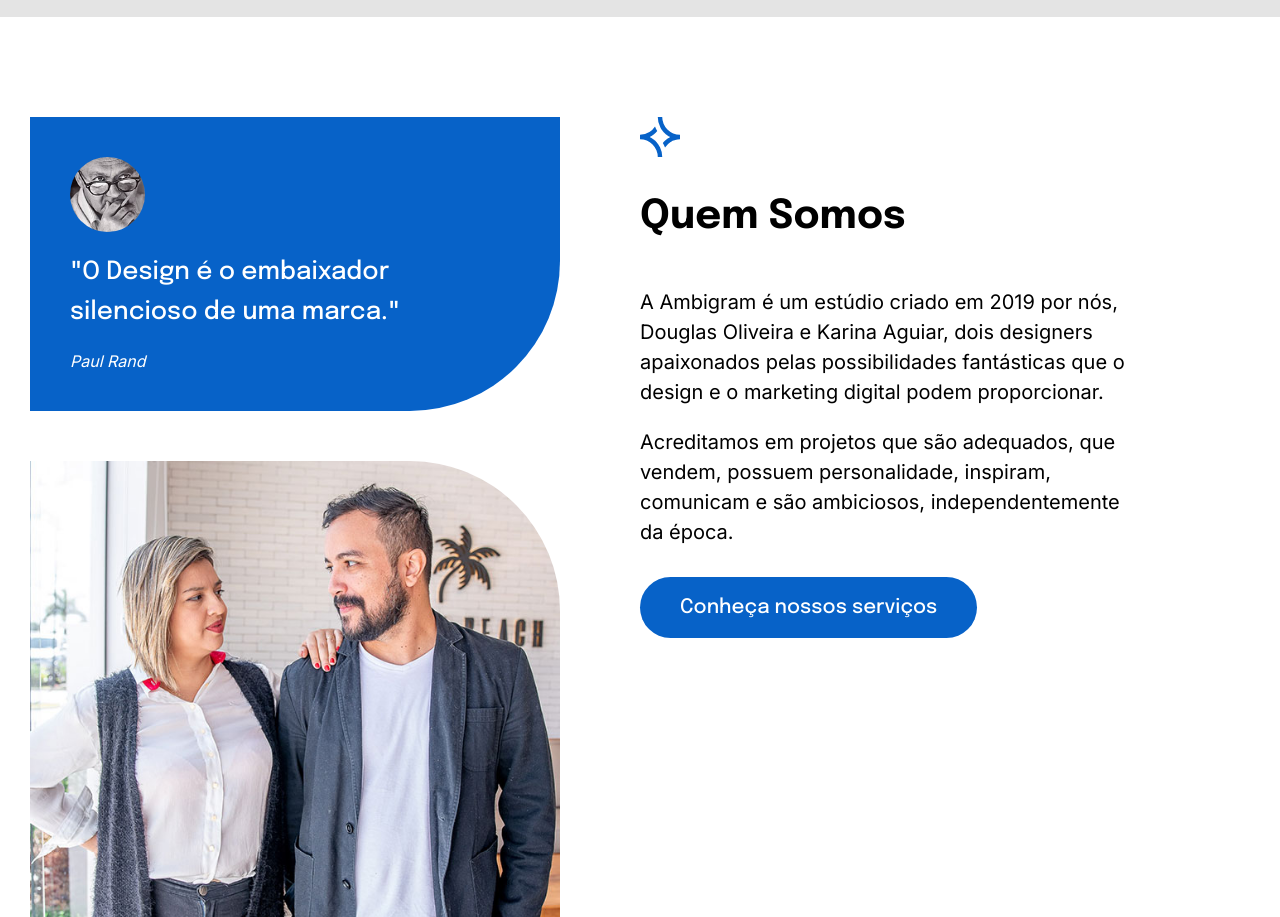
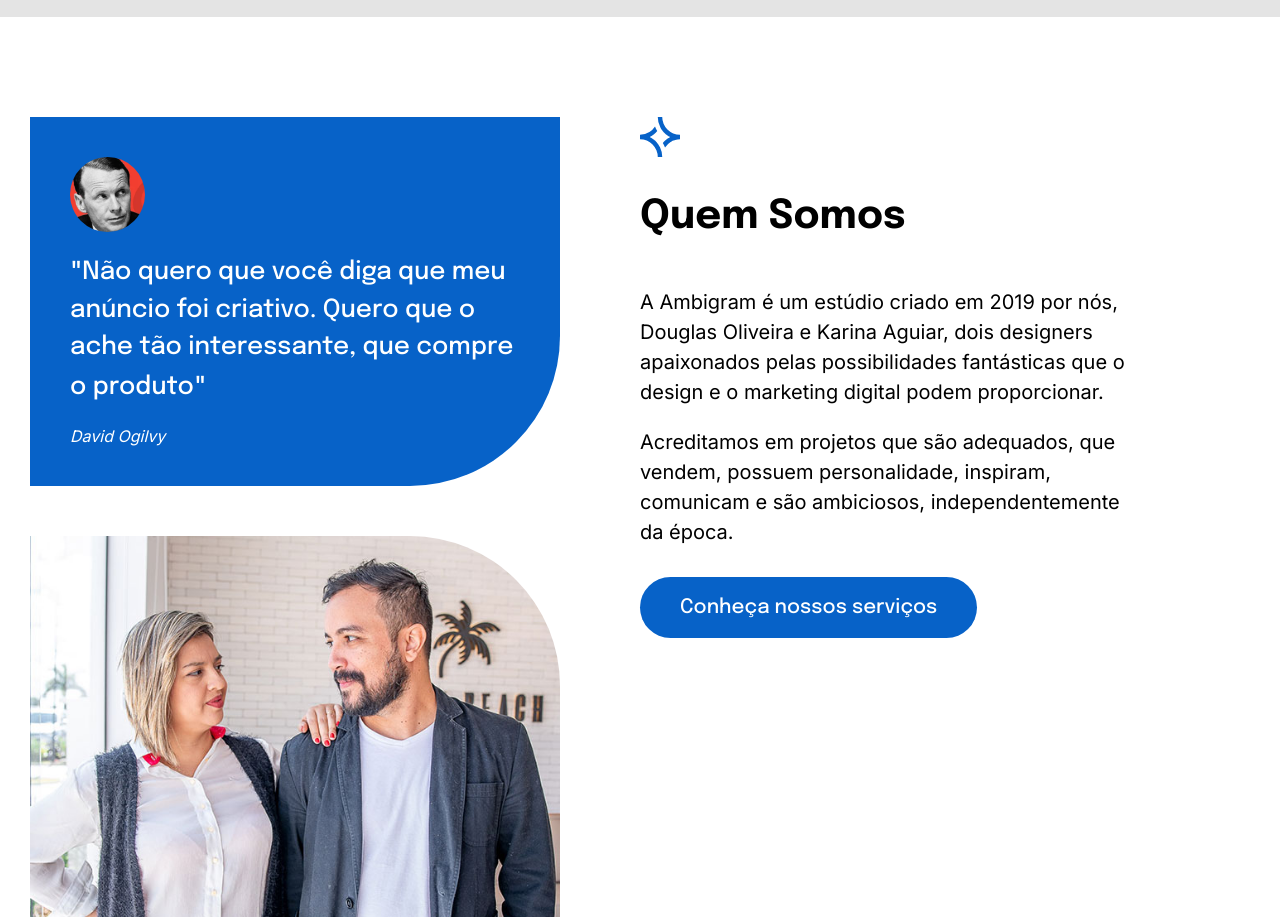
Before and after one commit to zdoug/ambigram, a website: page index.html in a window 1280 px wide. Shown: the part 801-1718 px from the top of the page. Drawn offline with Linux system fonts and the light colour scheme.

Commit message:
new blockquote

```diff
--- a/index.html
+++ b/index.html
@@ -80,11 +80,18 @@
   <section id="about">
     <div class="container">
       <div class="intro wow fadeInLeft" data-wow-delay="0.5s">
-        <blockquote>
-          <img src="img/paul-rand.png" alt="Paul Rand">
-          <p><span class="q1">"</span>O Design é o embaixador silencioso de uma marca.<span class="q2">"</span></p>
-          <cite>Paul Rand</cite>
-        </blockquote>
+        <div class="slider-quotes">
+          <!-- <blockquote>
+            <img src="img/paul-rand.png" alt="Paul Rand">
+            <p><span class="q1">"</span>O Design é o embaixador silencioso de uma marca.<span class="q2">"</span></p>
+            <cite>Paul Rand</cite>
+          </blockquote> -->
+          <blockquote>
+            <img src="img/david-ogilvy.png" alt="David Ogilvy">
+            <p><span class="q1">"</span>Não quero que você diga que meu anúncio foi criativo. Quero que o ache tão interessante, que compre o produto<span class="q2">"</span></p>
+            <cite>David Ogilvy</cite>
+          </blockquote>
+        </div>
         <img src="img/douglas-oliveira-karina-aguiar.jpg" alt="Foto Douglas Oliveira e Karina Aguiar">
       </div>
       <div class="text wow fadeInLeft" data-wow-delay="1s">
```
Also changed, not shown: img/david-ogilvy.png (added).
